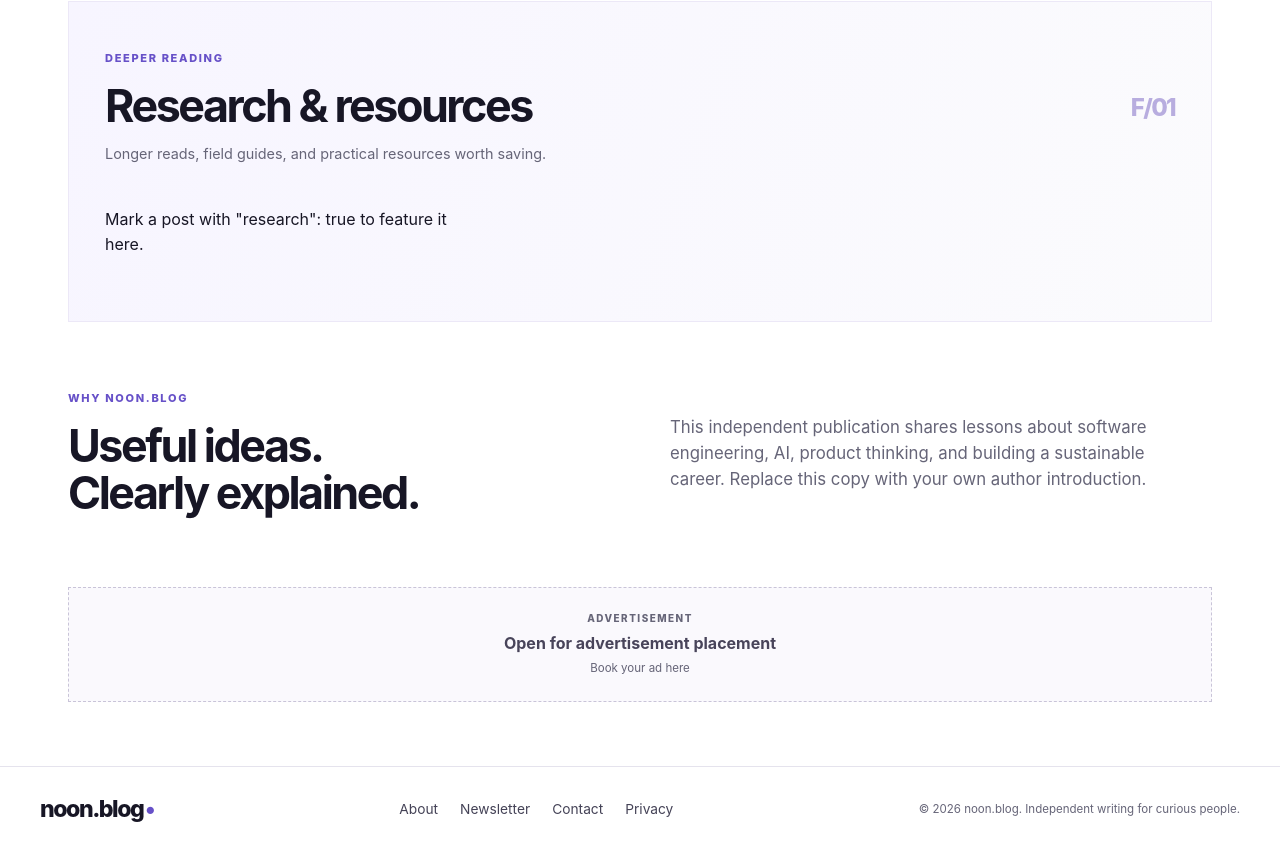
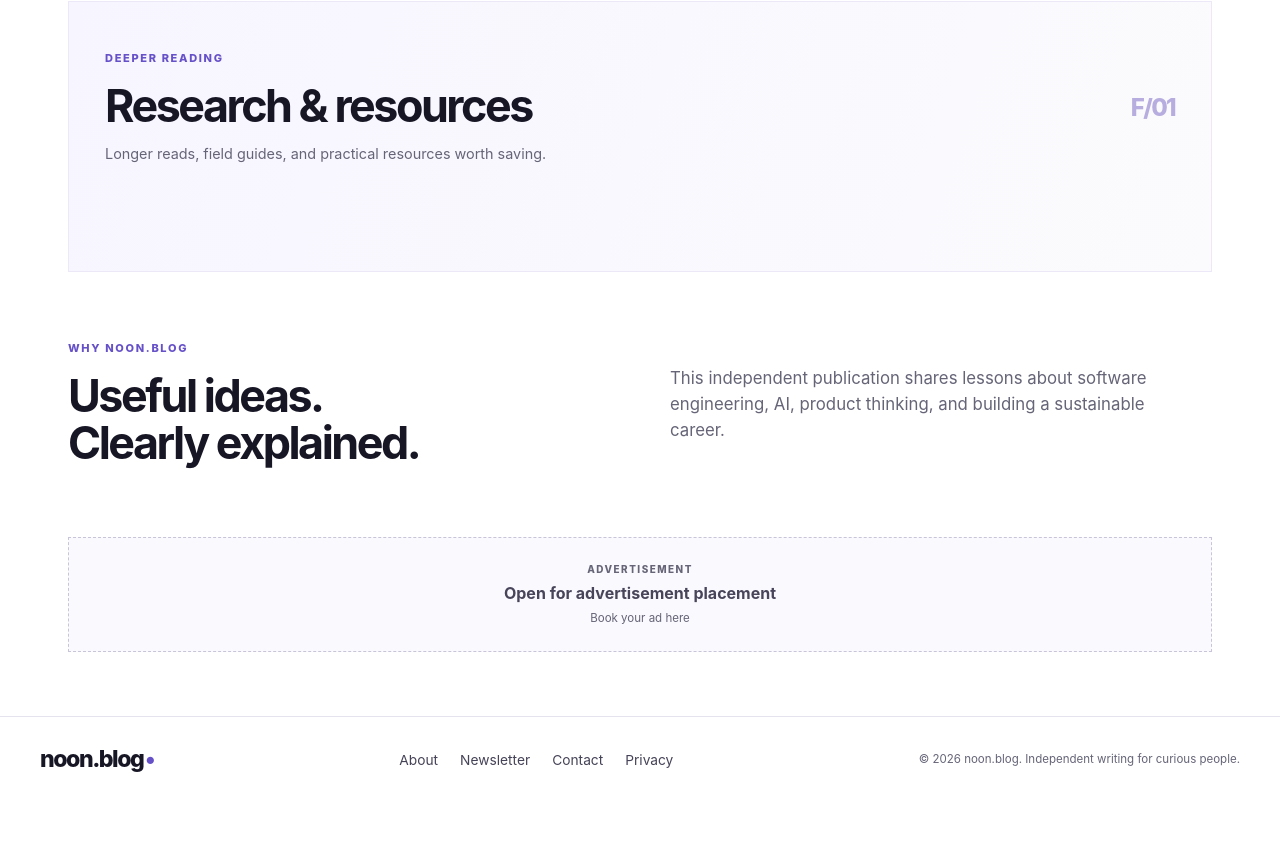
Before and after one commit to saifkeralite/noon-blogs, a website: page site/index.html in a window 1280 px wide. Shown: the part 1893-2746 px from the top of the page. After the commit the page ends 2696 px from the top, so only its background shows below. Drawn offline with Linux system fonts and the light colour scheme.

Commit message:
stule fix

```diff
--- a/site/app.js
+++ b/site/app.js
@@ -120,7 +120,7 @@
       renderInsights();
       researchGrid.replaceChildren(...posts.filter(p => p.research).slice(0, 3).map(researchCard));
       if (!researchGrid.children.length) {
-        researchGrid.append(el("p", "", "Mark a post with \"research\": true to feature it here."));
+        researchGrid.append(el("p", "", ""));
       }
     } catch {
       featuredGrid.replaceChildren(el("p", "", "Articles could not be loaded. Please try again later."));
--- a/site/index.html
+++ b/site/index.html
@@ -87,7 +87,7 @@
         <h2>Useful ideas.<br>Clearly explained.</h2>
       </div>
       <p>This independent publication shares lessons about software engineering, AI, product thinking, and building a
-        sustainable career. Replace this copy with your own author introduction.</p>
+        sustainable career. </p>
     </section>
 
     <aside class="ad-slot" aria-label="Advertisement"><span>ADVERTISEMENT</span>
--- a/site/styles.css
+++ b/site/styles.css
@@ -800,3 +800,5 @@ h1 span {
     transition: none !important
   }
 }
+
+pre{overflow: auto;}
```
